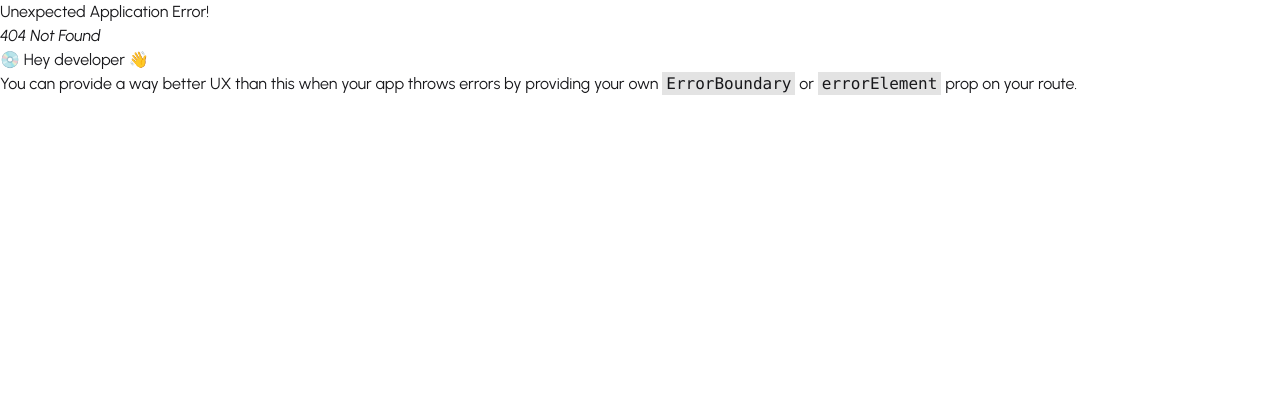
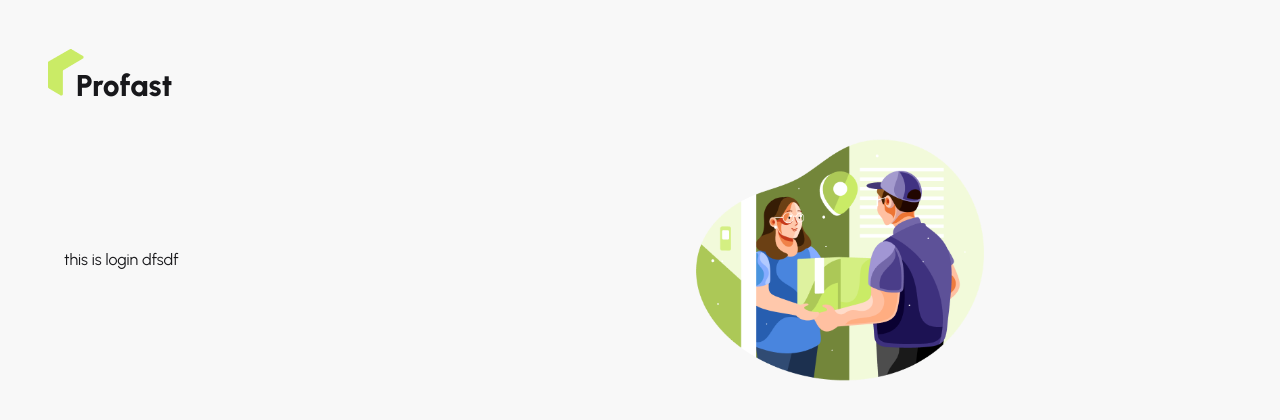
Before and after one commit to TarekNexus/ProFast, a React (Vite) app: page /login in a window 1280 px wide. Before the commit this address had no page. Shown: the top 420 px of the page. Built offline with nearby package versions, Linux system fonts and the light colour scheme.

Commit message:
authlayout setup complete

```diff
--- a/package.json
+++ b/package.json
@@ -16,6 +16,7 @@
     "react": "^19.1.0",
     "react-dom": "^19.1.0",
     "react-fast-marquee": "^1.6.5",
+    "react-hook-form": "^7.58.1",
     "react-icons": "^5.5.0",
     "react-responsive-carousel": "^3.2.23",
     "react-router": "^7.6.2",
--- /dev/null
+++ b/src/layouts/AuthLayout.jsx
@@ -0,0 +1,25 @@
+import React from "react";
+import { Outlet } from "react-router";
+import authImg from'../assets/authImage.png'
+import ProFastLogo from "../pages/shared/ProFastLogo/ProFastLogo";
+
+const AuthLayout = () => {
+  return (
+    <div className="bg-base-200 p-12">
+       <div> <ProFastLogo></ProFastLogo></div>
+      <div className="hero-content flex-col lg:flex-row-reverse">
+        <div className="flex-1 ">
+            <img
+          src={authImg}
+          className="max-w-sm rounded-lg "
+        />
+        </div>
+        <div className="flex-1 ">
+       <Outlet></Outlet>
+        </div>
+      </div>
+    </div>
+  );
+};
+
+export default AuthLayout;
--- /dev/null
+++ b/src/pages/Authentication/Login/Login.jsx
@@ -0,0 +1,11 @@
+import React from 'react';
+
+const Login = () => {
+    return (
+        <div>
+            this is login dfsdf
+        </div>
+    );
+};
+
+export default Login;
--- a/src/router/router.jsx
+++ b/src/router/router.jsx
@@ -1,14 +1,27 @@
 import { createBrowserRouter } from "react-router";
 import RootLayout from "../layouts/RootLayout";
 import Home from "../pages/Home/Home/Home";
+import AuthLayout from "../layouts/AuthLayout";
+import Login from "../pages/Authentication/Login/Login";
 export const router = createBrowserRouter([
   {
     path: "/",
-    Component:RootLayout,
-    children:[
+    Component: RootLayout,
+    children: [
       {
-        index:true,Component:Home
-      }
-    ]
+        index: true,
+        Component: Home,
+      },
+    ],
+  },
+  {
+    path: "/",
+    Component: AuthLayout,
+    children: [
+      {
+        path: "login",
+        Component: Login,
+      },
+    ],
   },
 ]);
```
Also changed, not shown: 1 other file (tests, documents, lock files or other folders).
